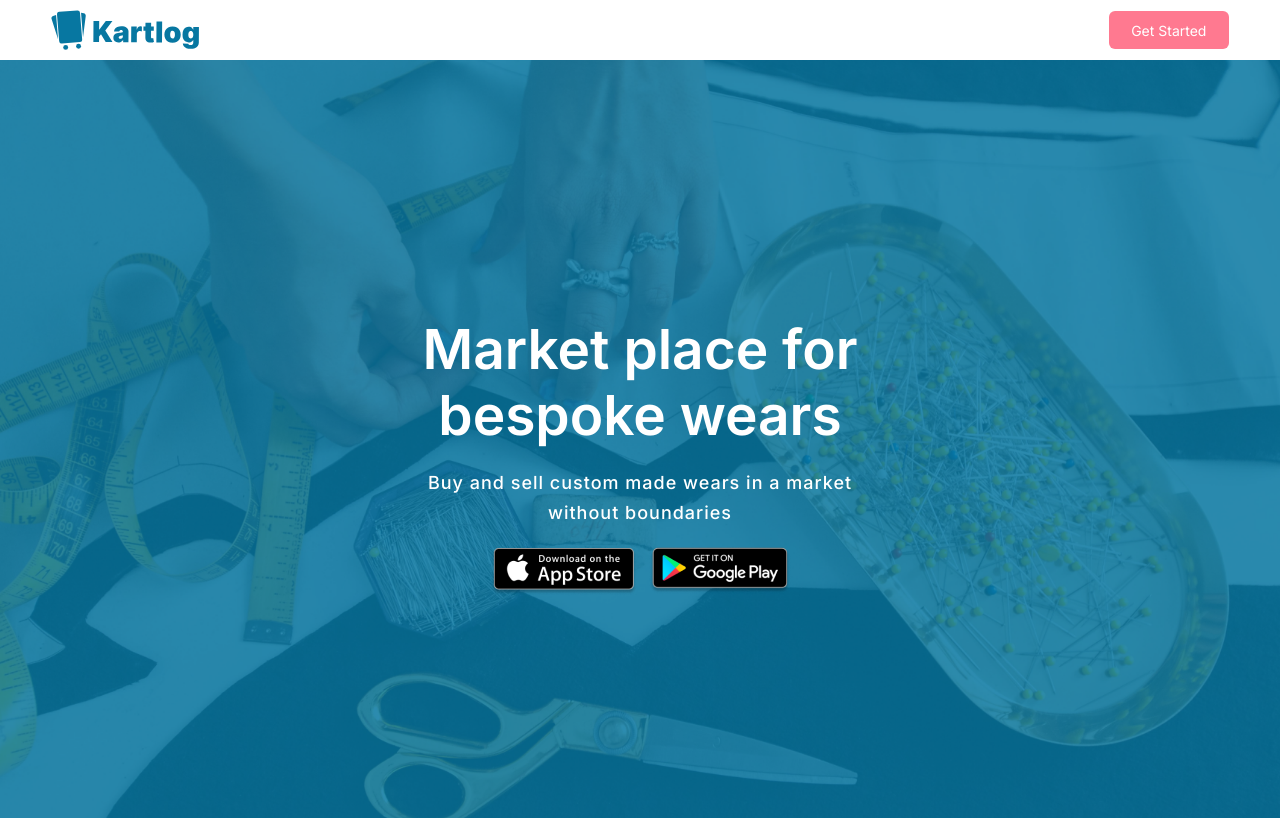
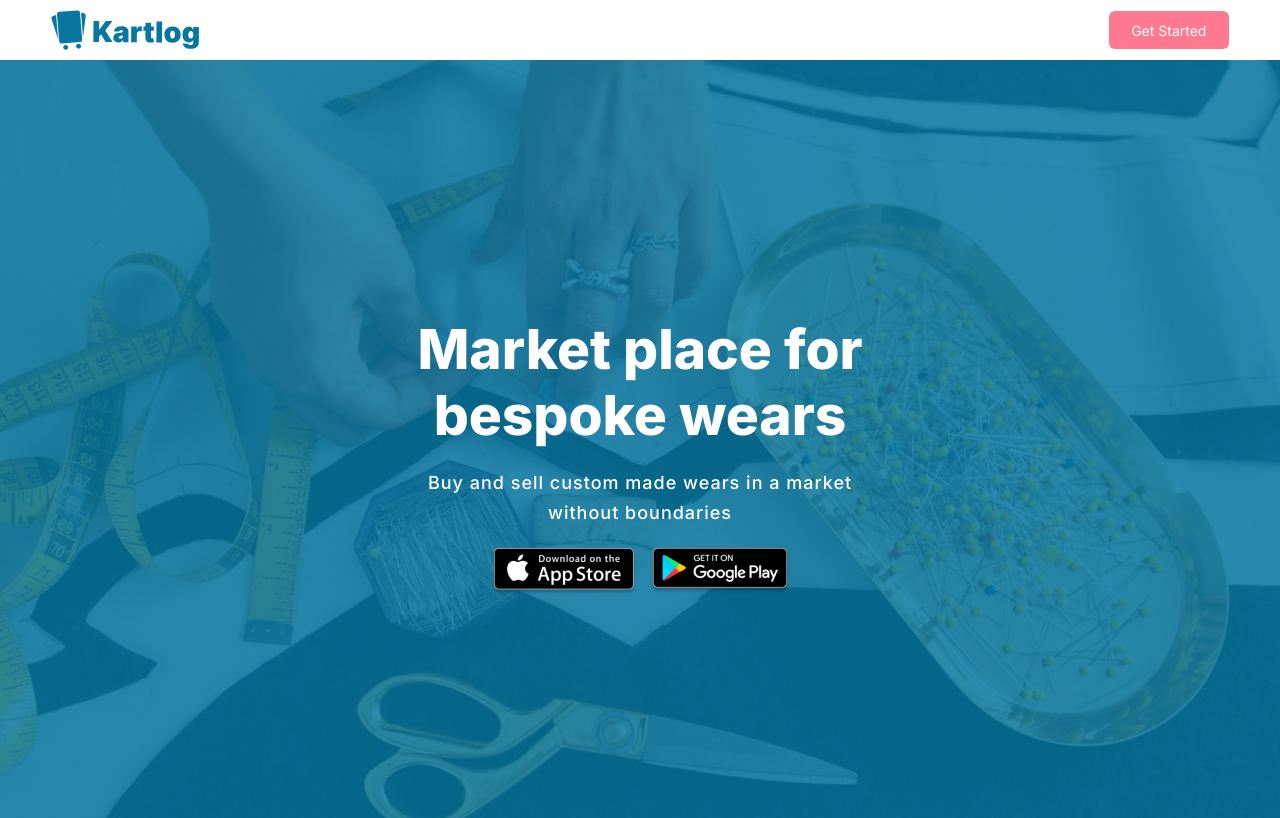
Before and after one commit to kiisi/cleanhub, a React (Create React App) app: page / in a window 1280 px wide. Shown: the top 818 px of the page. Built offline with nearby package versions, Linux system fonts and the light colour scheme.

Commit message:
Update Header.css

```diff
--- a/src/components/Main/Header/Header.css
+++ b/src/components/Main/Header/Header.css
@@ -38,7 +38,7 @@
     padding-bottom: 1rem;
 }
 .header-main h1{
-    font-weight: 600;
+    font-weight: 800;
     color:#fff;
     font-size:calc(var(--fontSizeBig) + 2rem);
     text-align:center;
```
